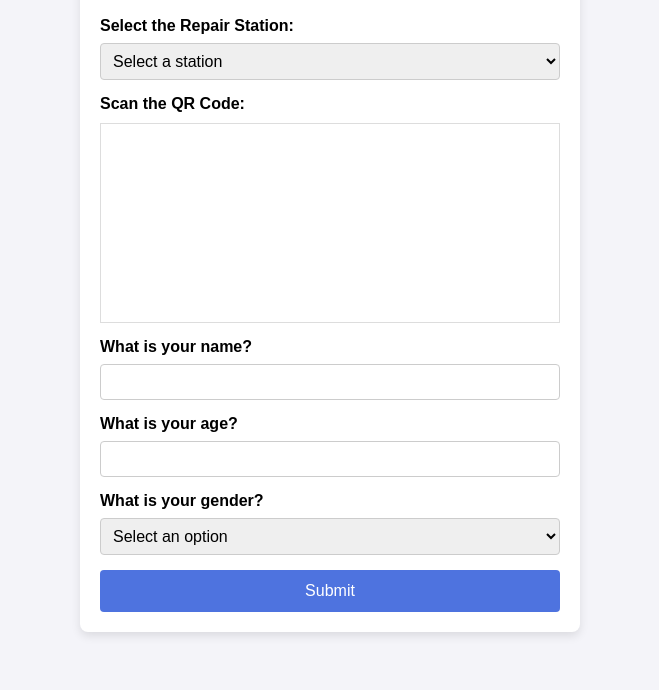
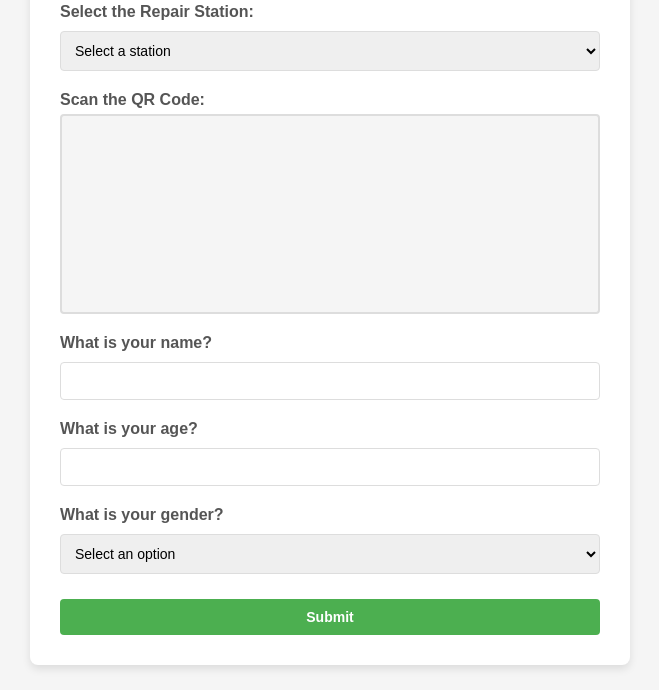
Before and after one commit to JoeWhoop/hehe, a plain HTML site: page index.html in a window 1280 px wide. Shown: the part 110-800 px from the top of the page, without its empty margins (310-969 px from the left). Drawn offline with Linux system fonts and the light colour scheme; a script that the page names is missing.

Commit message:
Update style.css

```diff
--- a/style.css
+++ b/style.css
@@ -1,87 +1,102 @@
-/* Basic Reset */
+/* General reset and body styling */
 * {
     margin: 0;
     padding: 0;
     box-sizing: border-box;
 }
 
-/* Body Styling */
 body {
     font-family: Arial, sans-serif;
-    background-color: #f4f4f9;
+    background-color: #f5f5f5;
     display: flex;
     justify-content: center;
     align-items: center;
     height: 100vh;
-}
-
-/* Form Container */
-.form-container {
-    background-color: #fff;
-    border-radius: 8px;
-    box-shadow: 0 4px 10px rgba(0, 0, 0, 0.1);
-    width: 100%;
-    max-width: 500px;
+    flex-direction: column;
     padding: 20px;
 }
 
-/* Form Title */
-.form-title {
-    font-size: 24px;
+h1.form-title {
+    color: #333;
+    margin-bottom: 20px;
     text-align: center;
+}
+
+/* Form container */
+.form-container {
+    background-color: #ffffff;
+    padding: 30px;
+    border-radius: 8px;
+    box-shadow: 0 4px 8px rgba(0, 0, 0, 0.1);
+    width: 100%;
+    max-width: 600px;
+}
+
+/* Form group */
+.form-group {
     margin-bottom: 20px;
 }
 
-/* Form Group */
-.form-group {
-    margin-bottom: 15px;
+label {
+    font-weight: bold;
+    margin-bottom: 5px;
+    display: block;
+    color: #555;
 }
 
-/* Labels */
-label {
-    font-size: 16px;
-    font-weight: bold;
-    display: block;
-    margin-bottom: 8px;
+input, select, button {
+    width: 100%;
+    padding: 10px;
+    margin-top: 5px;
+    border: 1px solid #ddd;
+    border-radius: 4px;
+    font-size: 14px;
 }
 
-/* Input and Select Styling */
-input[type="text"],
-input[type="number"],
-select {
-    width: 100%;
-    padding: 8px;
-    font-size: 16px;
-    border: 1px solid #ccc;
-    border-radius: 4px;
+input[type="number"] {
+    -moz-appearance: textfield;
 }
 
-input[type="text"]:focus,
-input[type="number"]:focus,
-select:focus {
-    border-color: #4e73df;
-    outline: none;
+button.submit-btn {
+    background-color: #4CAF50;
+    color: white;
+    font-weight: bold;
+    border: none;
+    cursor: pointer;
+    transition: background-color 0.3s;
 }
 
-/* Submit Button */
-.submit-btn {
-    background-color: #4e73df;
-    color: white;
-    padding: 12px;
-    font-size: 16px;
-    border: none;
-    border-radius: 4px;
-    cursor: pointer;
-    width: 100%;
-    transition: background-color 0.3s ease;
+button.submit-btn:hover {
+    background-color: #45a049;
 }
 
-.submit-btn:hover {
-    background-color: #2e59d9;
+/* Styling the QR Code Scanner section */
+#qr-scanner {
+    margin-top: 20px;
+    display: block;
 }
 
-/* QR Scanner */
 #reader {
-    border: 1px solid #ddd;
-    margin-top: 10px;
+    width: 100%;
+    height: 200px;
+    border: 2px solid #ddd;
+    border-radius: 4px;
+    background-color: #f5f5f5;
 }
+
+/* Repair Type Dropdown styling */
+#repair-type {
+    display: none;
+}
+
+#repair-type select {
+    font-size: 14px;
+}
+
+/* Responsive adjustments for smaller screens */
+@media (max-width: 600px) {
+    .form-container {
+        padding: 20px;
+        width: 100%;
+    }
+}
```
